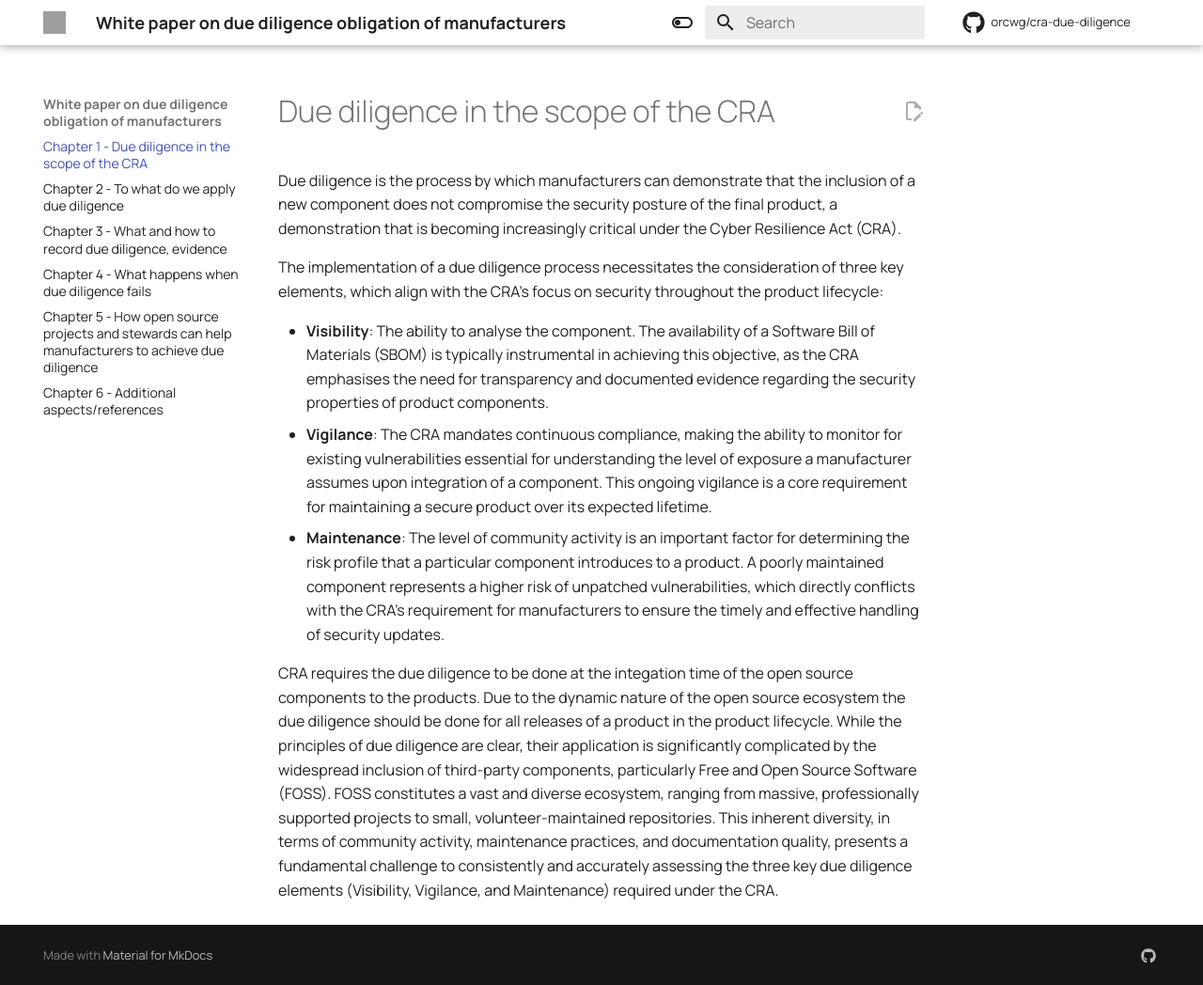
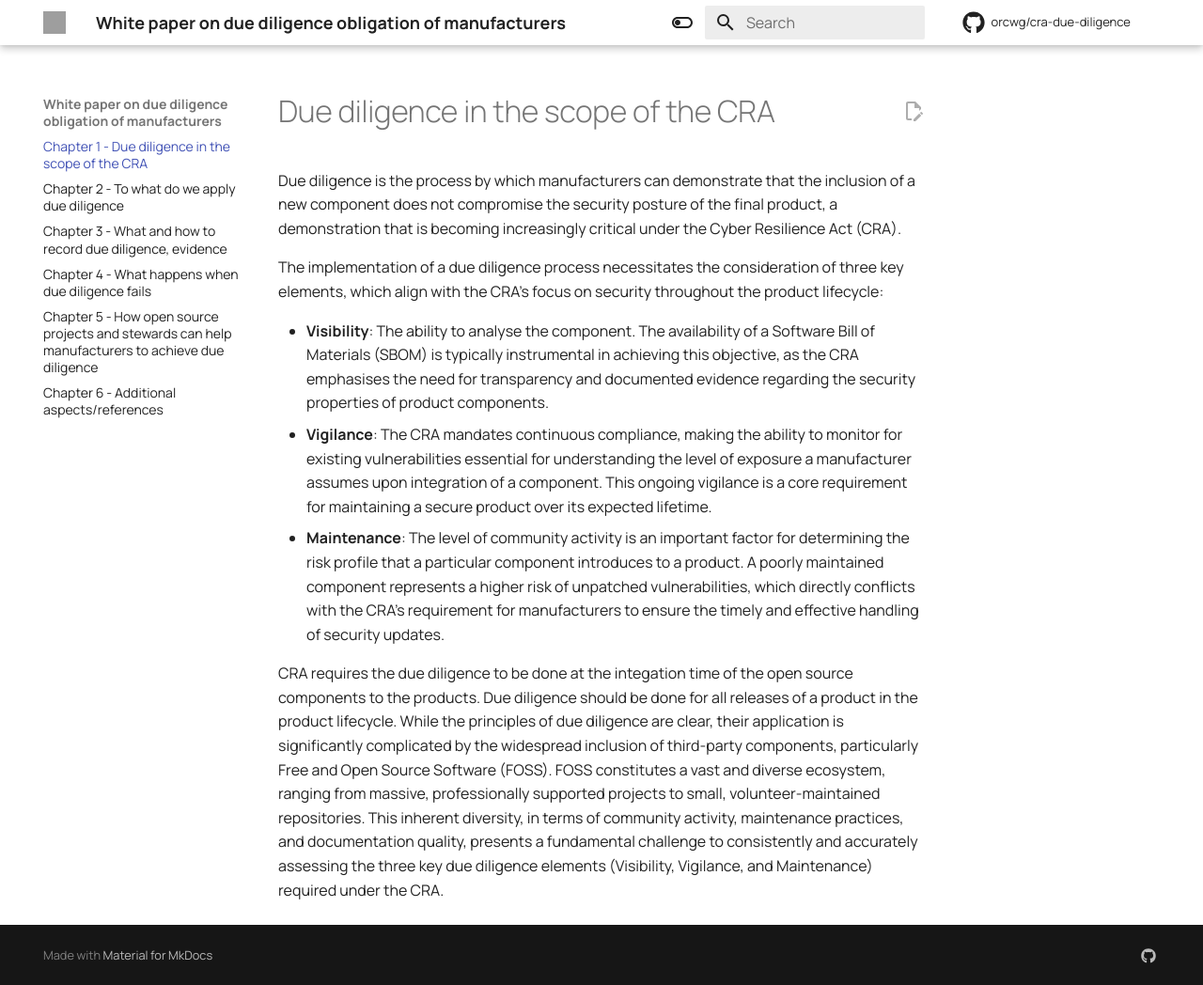
Before and after one commit to orcwg/cra-due-diligence, an MkDocs documentation site: the page built from content/01.md, in a window 1280 px wide and 1048 px high. Shown: the whole window at 94% size. Built offline with MkDocs 1.6.1 and Material for MkDocs 9.7.7, drawn with Linux system fonts in a browser that asks for light colours; comment, search, counter and statistics services are not loaded; the version menu is left out; grey boxes are pictures that could not be loaded.

Commit message:
Update content/01.md
Signed-off-by: Gergely Csatari <gergely.csatari@nokia.com>

```diff
--- a/content/01.md
+++ b/content/01.md
@@ -21,7 +21,7 @@ which align with the CRA's focus on security throughout the product lifecycle:
   requirement for manufacturers to ensure the timely and effective handling of security updates.
 
 CRA requires the due diligence to be done at the integation time of the open source components to
-the products. Due to the dynamic nature of the open source ecosystem the due diligence should be
+the products. Due diligence should be
 done for all releases of a product in the product lifecycle.
 While the principles of due diligence are clear, their application is significantly complicated by
 the widespread inclusion of third-party components, particularly
```
